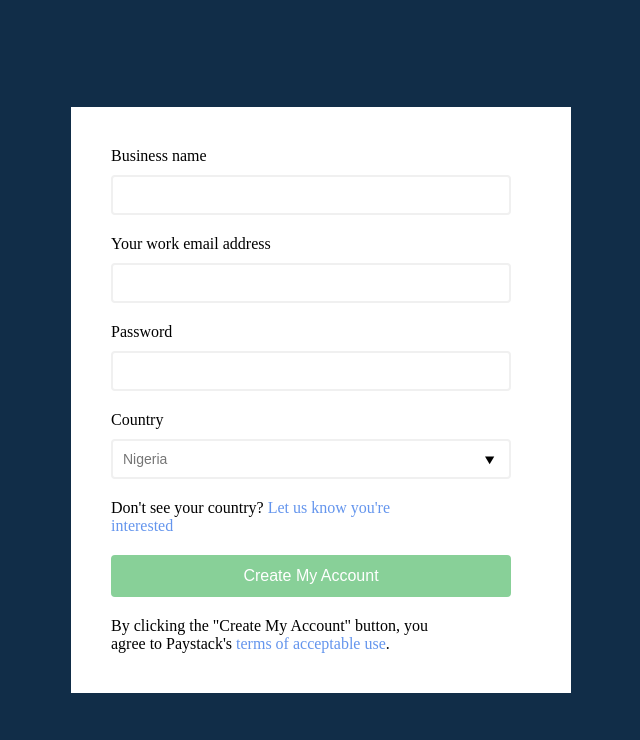
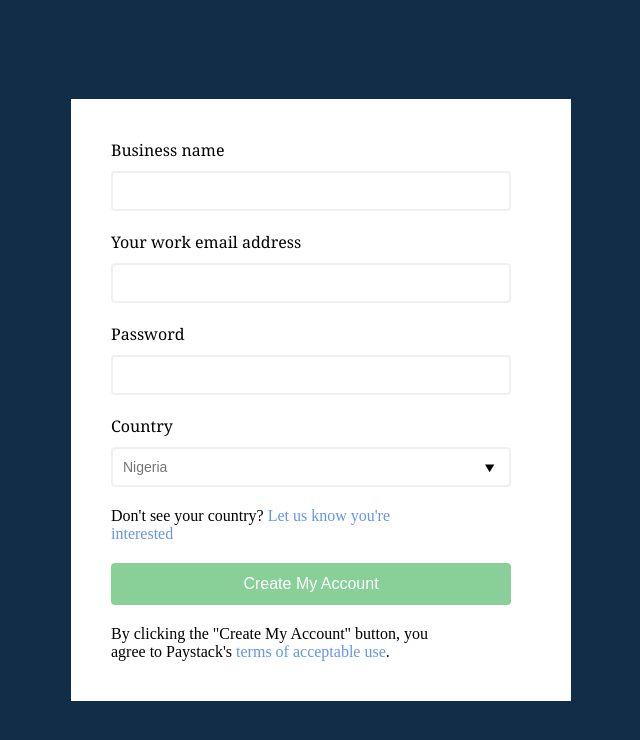
Before and after one commit to kendevops/Learn-phase-1, a website: page signup.html in a window 1280 px wide. Shown: the whole page, without its empty margins (319-959 px from the left). Drawn offline with Linux system fonts and the light colour scheme.

Commit message:
Finished design

```diff
--- a/css/app.css
+++ b/css/app.css
@@ -77,6 +77,7 @@ button {
 }
 
 label {
+  font-family: Georgia, "Times New Roman", Times, serif;
   font-weight: normal;
   margin-bottom: 0;
 }
```
